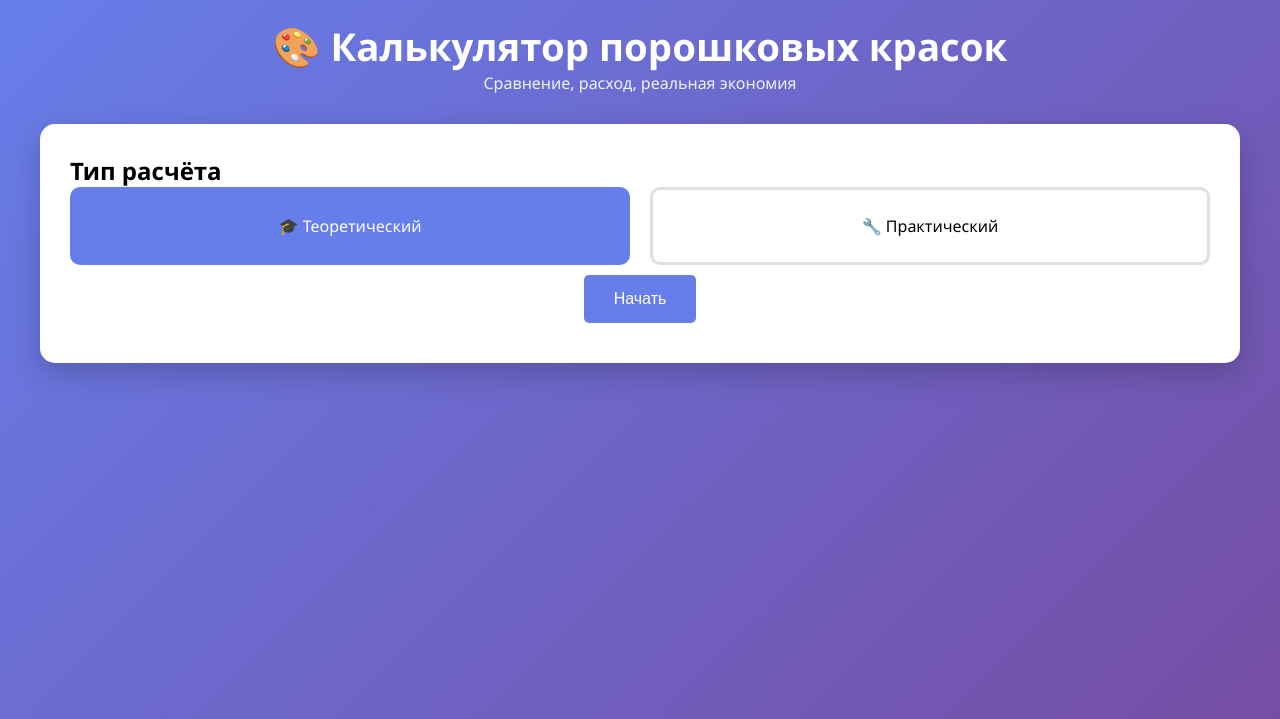
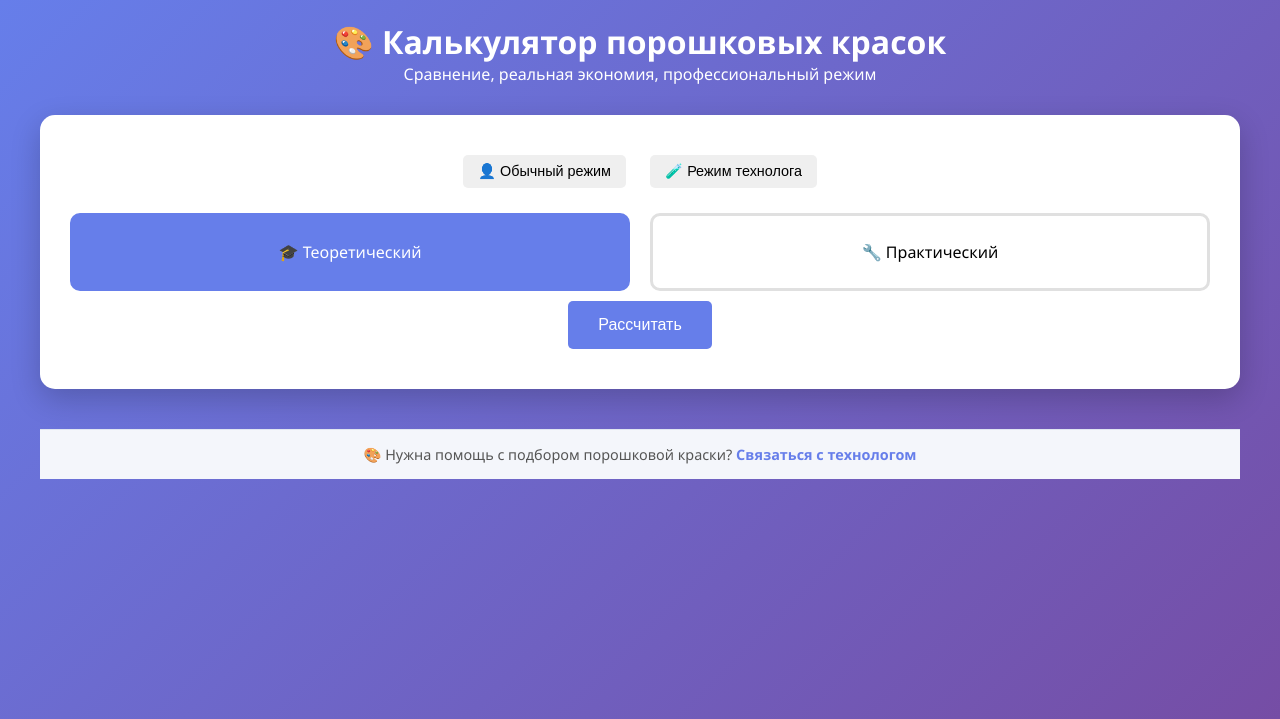
Before and after one commit to 10n1ck-cmd/paint-calculator-bot, a Flask app: page / in a window 1280 px wide. Shown: the top 719 px of the page. Run offline with Flask 3, Linux system fonts and the light colour scheme; parts of the project's set-up code (start-up, migrations or seed data) failed here and were passed over.

Commit message:
Update index.html

```diff
--- a/templates/index.html
+++ b/templates/index.html
@@ -14,10 +14,8 @@ min-height:100vh;padding:20px
 }
 .container{max-width:1200px;margin:auto}
 .header{text-align:center;color:#fff;margin-bottom:30px}
-.header h1{font-size:2.4em}
-.header p{opacity:.9}
 
-.calc-type-selector,.calculator,.results{
+.block{
 background:#fff;border-radius:15px;
 padding:30px;margin-bottom:30px;
 box-shadow:0 10px 30px rgba(0,0,0,.2)
@@ -27,66 +25,60 @@ box-shadow:0 10px 30px rgba(0,0,0,.2)
 .calc-type-btn{
 border:3px solid #e0e0e0;
 border-radius:10px;padding:25px;
-cursor:pointer;text-align:center;
-transition:.3s
+cursor:pointer;text-align:center
 }
 .calc-type-btn.active{
 background:#667eea;color:#fff;border-color:#667eea
 }
-.calc-type-btn:hover{transform:translateY(-4px)}
 
 .input-group{display:flex;gap:20px;flex-wrap:wrap}
 .input-field{flex:1;min-width:200px;margin-bottom:15px}
 label{font-weight:600;margin-bottom:5px;display:block}
-input,textarea{
+input{
 width:100%;padding:12px;
 border:2px solid #ddd;border-radius:5px
 }
+
 button{
 padding:15px 30px;border:none;border-radius:5px;
 font-size:16px;cursor:pointer;margin:10px
 }
-.calculate-btn{background:#667eea;color:#fff}
-.reset-btn{background:#6c757d;color:#fff}
+.primary{background:#667eea;color:#fff}
+.secondary{background:#6c757d;color:#fff}
 
-.result-card{
+.results-grid{
+display:grid;
+grid-template-columns:repeat(auto-fit,minmax(300px,1fr));
+gap:20px
+}
+.card{
 background:#f8f9fa;border-radius:10px;
 padding:20px;border:2px solid #e9ecef
 }
-.comparison-grid{
-display:grid;
-grid-template-columns:repeat(auto-fit,minmax(280px,1fr));
-gap:20px
-}
-.result-value{
-font-size:22px;font-weight:700;color:#667eea
+.value{font-size:22px;font-weight:700}
+.good{color:#2e7d32}
+.bad{color:#c62828}
+
+.tech-box{
+background:#eef2ff;
+border-left:4px solid #667eea;
+padding:15px;margin-top:15px;
+font-size:.9em
 }
 
-.loading{text-align:center;display:none}
-.spinner{
-width:40px;height:40px;border-radius:50%;
-border:4px solid #eee;border-top:4px solid #667eea;
-animation:spin 1s linear infinite;margin:auto
+.toggle{
+text-align:center;margin-bottom:15px
 }
-@keyframes spin{to{transform:rotate(360deg)}}
+.toggle button{
+padding:8px 15px;font-size:.9em
+}
 
-/* мягкий рекламный баннер */
 .soft-ad{
-margin-top:40px;
-padding:15px;
-background:#f4f6fb;
-border-top:1px solid #e0e6f0;
-text-align:center;
-font-size:.9em;
-color:#555
+margin-top:40px;padding:15px;
+background:#f4f6fb;border-top:1px solid #e0e6f0;
+text-align:center;font-size:.9em;color:#555
 }
-.soft-ad a{
-margin-left:10px;
-color:#667eea;
-font-weight:600;
-text-decoration:none
-}
-.soft-ad a:hover{text-decoration:underline}
+.soft-ad a{color:#667eea;font-weight:600;text-decoration:none}
 </style>
 </head>
 
@@ -95,32 +87,109 @@ text-decoration:none
 
 <div class="header">
 <h1>🎨 Калькулятор порошковых красок</h1>
-<p>Сравнение, расход, реальная экономия</p>
+<p>Сравнение, реальная экономия, профессиональный режим</p>
 </div>
 
-<!-- выбор типа -->
-<div class="calc-type-selector" id="typeSelector">
-<h2>Тип расчёта</h2>
+<div class="block">
+<div class="toggle">
+<button onclick="techMode=false">👤 Обычный режим</button>
+<button onclick="techMode=true">🧪 Режим технолога</button>
+</div>
+
 <div class="calc-types">
 <div class="calc-type-btn active"
-onclick="selectCalcType(event,'theoretical')">
-🎓 Теоретический
+onclick="selectType(event,'theoretical')">🎓 Теоретический</div>
+<div class="calc-type-btn"
+onclick="selectType(event,'practical')">🔧 Практический</div>
 </div>
-<div class="calc-type-btn"
-onclick="selectCalcType(event,'practical')">
-🔧 Практический
-</div>
-</div>
+
 <div style="text-align:center">
-<button class="calculate-btn" onclick="showCalculator()">Начать</button>
+<button class="primary" onclick="calculate()">Рассчитать</button>
 </div>
 </div>
 
-<!-- ТЕОРЕТИЧЕСКИЙ -->
-<div class="calculator" id="theoreticalCalc" style="display:none">
-<h2>🎓 Теоретический расчёт</h2>
+<div class="block" id="results" style="display:none">
+<h2>📊 Результаты</h2>
+<div class="results-grid" id="grid"></div>
+</div>
 
-<div class="input-group">
-<div class="input-field">
-<label>Площадь изделия (м²)</label>
-<input id
+<footer class="soft-ad">
+🎨 Нужна помощь с подбором порошковой краски?
+<a href="/contacts">Связаться с технологом</a>
+</footer>
+
+</div>
+
+<script>
+let calcType='theoretical';
+let techMode=false;
+
+function selectType(e,type){
+calcType=type;
+document.querySelectorAll('.calc-type-btn')
+.forEach(b=>b.classList.remove('active'));
+e.currentTarget.classList.add('active');
+}
+
+function calculate(){
+
+/* пример реальных расчётных данных */
+const p1={
+name:'Полиэстер',
+cost:450,
+consumption:0.85,
+coverage:1/0.85,
+gsm:850
+};
+const p2={
+name:'Эпоксидная',
+cost:520,
+consumption:1.2,
+coverage:1/1.2,
+gsm:1200
+};
+
+const cost1=p1.consumption*p1.cost;
+const cost2=p2.consumption*p2.cost;
+
+const diff=cost2-cost1;
+const diffPercent=(diff/cost2*100).toFixed(1);
+const cheaper=cost1<cost2?p1:p2;
+
+grid.innerHTML=`
+<div class="card">
+<h3>${p1.name}</h3>
+<p>Стоимость изделия:</p>
+<div class="value">${cost1.toFixed(0)} ₽</div>
+
+${techMode?`
+<div class="tech-box">
+<p><strong>Расход:</strong> ${p1.gsm} г/м²</p>
+<p><strong>Укрывистость:</strong> ${p1.coverage.toFixed(2)} м²/кг</p>
+</div>`:''}
+</div>
+
+<div class="card">
+<h3>${p2.name}</h3>
+<p>Стоимость изделия:</p>
+<div class="value">${cost2.toFixed(0)} ₽</div>
+
+${techMode?`
+<div class="tech-box">
+<p><strong>Расход:</strong> ${p2.gsm} г/м²</p>
+<p><strong>Укрывистость:</strong> ${p2.coverage.toFixed(2)} м²/кг</p>
+</div>`:''}
+</div>
+
+<div class="card">
+<h3>💰 Экономия</h3>
+<p>Разница:</p>
+<div class="value ${diff>0?'good':'bad'}">
+${Math.abs(diff).toFixed(0)} ₽ (${Math.abs(diffPercent)}%)
+</div>
+
+<p style="margin-top:10px"><strong>Рекомендуется:</strong></p>
+<div class="value good">${cheaper.name}</div>
+
+${techMode?`
+<div class="
```
